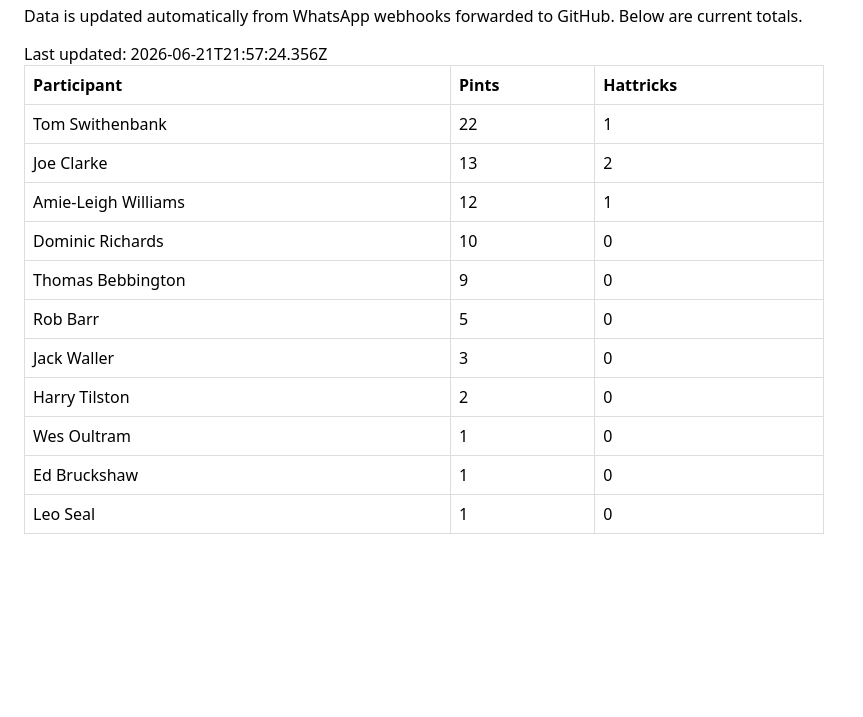
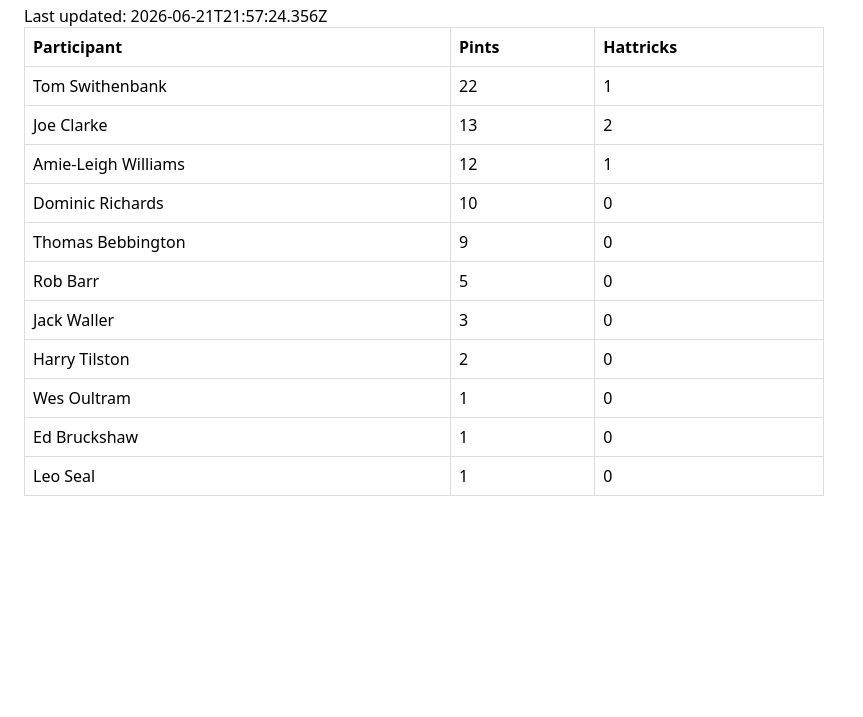
Before and after one commit to RobJBarr/pints-analyser, a website: page index.html in a window 1280 px wide. Shown: the part 83-800 px from the top of the page, without its empty margins (0-863 px from the left). Drawn offline with Linux system fonts and the light colour scheme.

Commit message:
Remove paragraph

```diff
--- a/index.html
+++ b/index.html
@@ -12,7 +12,6 @@
 </head>
 <body>
   <h1>Pints Tracker</h1>
-  <p>Data is updated automatically from WhatsApp webhooks forwarded to GitHub. Below are current totals.</p>
   <div id="last-updated"></div>
   <table id="totals">
     <thead><tr><th>Participant</th><th>Pints</th><th>Hattricks</th></tr></thead>
```
